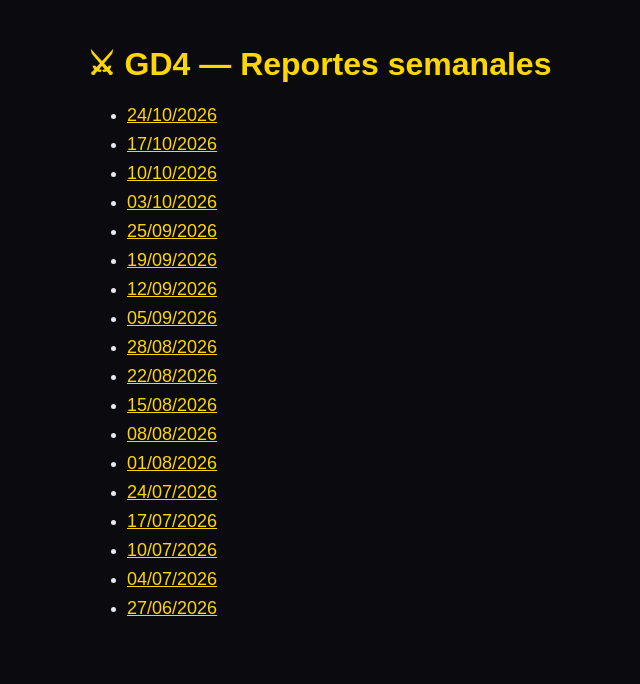
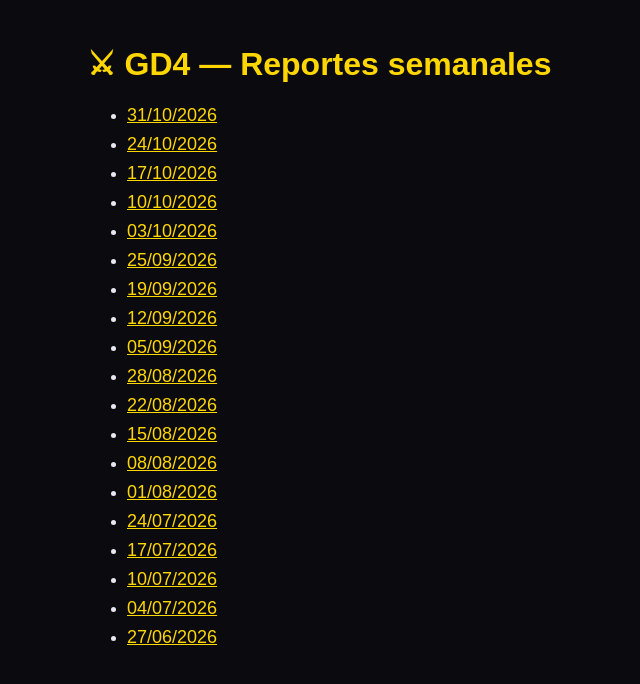
Before and after one commit to dparedes1995/gd4-reportes, a plain HTML site: page index.html in a window 1280 px wide. Shown: the whole page, without its empty margins (253-893 px from the left). Drawn offline with Linux system fonts and the light colour scheme.

Commit message:
Index 2026-10-31

```diff
--- a/index.html
+++ b/index.html
@@ -1 +1 @@
-<!DOCTYPE html><html lang="es"><head><meta charset="UTF-8"><meta name="viewport" content="width=device-width, initial-scale=1.0"><title>GD4 - Reportes</title><style>body{background:#0a0a0f;color:#e8e8f0;font-family:Arial,sans-serif;max-width:600px;margin:0 auto;padding:24px}h1{color:#FFD700}a{color:#FFD700;font-size:18px}li{margin:8px 0}</style></head><body><h1>&#9876; GD4 &mdash; Reportes semanales</h1><ul><li><a href="GD4_2026-10-24.html">24/10/2026</a></li><li><a href="GD4_2026-10-17.html">17/10/2026</a></li><li><a href="GD4_2026-10-10.html">10/10/2026</a></li><li><a href="GD4_2026-10-03.html">03/10/2026</a></li><li><a href="GD4_2026-09-25.html">25/09/2026</a></li><li><a href="GD4_2026-09-19.html">19/09/2026</a></li><li><a href="GD4_2026-09-12.html">12/09/2026</a></li><li><a href="GD4_2026-09-05.html">05/09/2026</a></li><li><a href="GD4_2026-08-28.html">28/08/2026</a></li><li><a href="GD4_2026-08-22.html">22/08/2026</a></li><li><a href="GD4_2026-08-15.html">15/08/2026</a></li><li><a href="GD4_2026-08-08.html">08/08/2026</a></li><li><a href="GD4_2026-08-01.html">01/08/2026</a></li><li><a href="GD4_2026-07-24.html">24/07/2026</a></li><li><a href="GD4_2026-07-17.html">17/07/2026</a></li><li><a href="GD4_2026-07-10.html">10/07/2026</a></li><li><a href="GD4_2026-07-04.html">04/07/2026</a></li><li><a href="GD4_2026-06-27.html">27/06/2026</a></li></ul></body></html>
+<!DOCTYPE html><html lang="es"><head><meta charset="UTF-8"><meta name="viewport" content="width=device-width, initial-scale=1.0"><title>GD4 - Reportes</title><style>body{background:#0a0a0f;color:#e8e8f0;font-family:Arial,sans-serif;max-width:600px;margin:0 auto;padding:24px}h1{color:#FFD700}a{color:#FFD700;font-size:18px}li{margin:8px 0}</style></head><body><h1>&#9876; GD4 &mdash; Reportes semanales</h1><ul><li><a href="GD4_2026-10-31.html">31/10/2026</a></li><li><a href="GD4_2026-10-24.html">24/10/2026</a></li><li><a href="GD4_2026-10-17.html">17/10/2026</a></li><li><a href="GD4_2026-10-10.html">10/10/2026</a></li><li><a href="GD4_2026-10-03.html">03/10/2026</a></li><li><a href="GD4_2026-09-25.html">25/09/2026</a></li><li><a href="GD4_2026-09-19.html">19/09/2026</a></li><li><a href="GD4_2026-09-12.html">12/09/2026</a></li><li><a href="GD4_2026-09-05.html">05/09/2026</a></li><li><a href="GD4_2026-08-28.html">28/08/2026</a></li><li><a href="GD4_2026-08-22.html">22/08/2026</a></li><li><a href="GD4_2026-08-15.html">15/08/2026</a></li><li><a href="GD4_2026-08-08.html">08/08/2026</a></li><li><a href="GD4_2026-08-01.html">01/08/2026</a></li><li><a href="GD4_2026-07-24.html">24/07/2026</a></li><li><a href="GD4_2026-07-17.html">17/07/2026</a></li><li><a href="GD4_2026-07-10.html">10/07/2026</a></li><li><a href="GD4_2026-07-04.html">04/07/2026</a></li><li><a href="GD4_2026-06-27.html">27/06/2026</a></li></ul></body></html>
```
